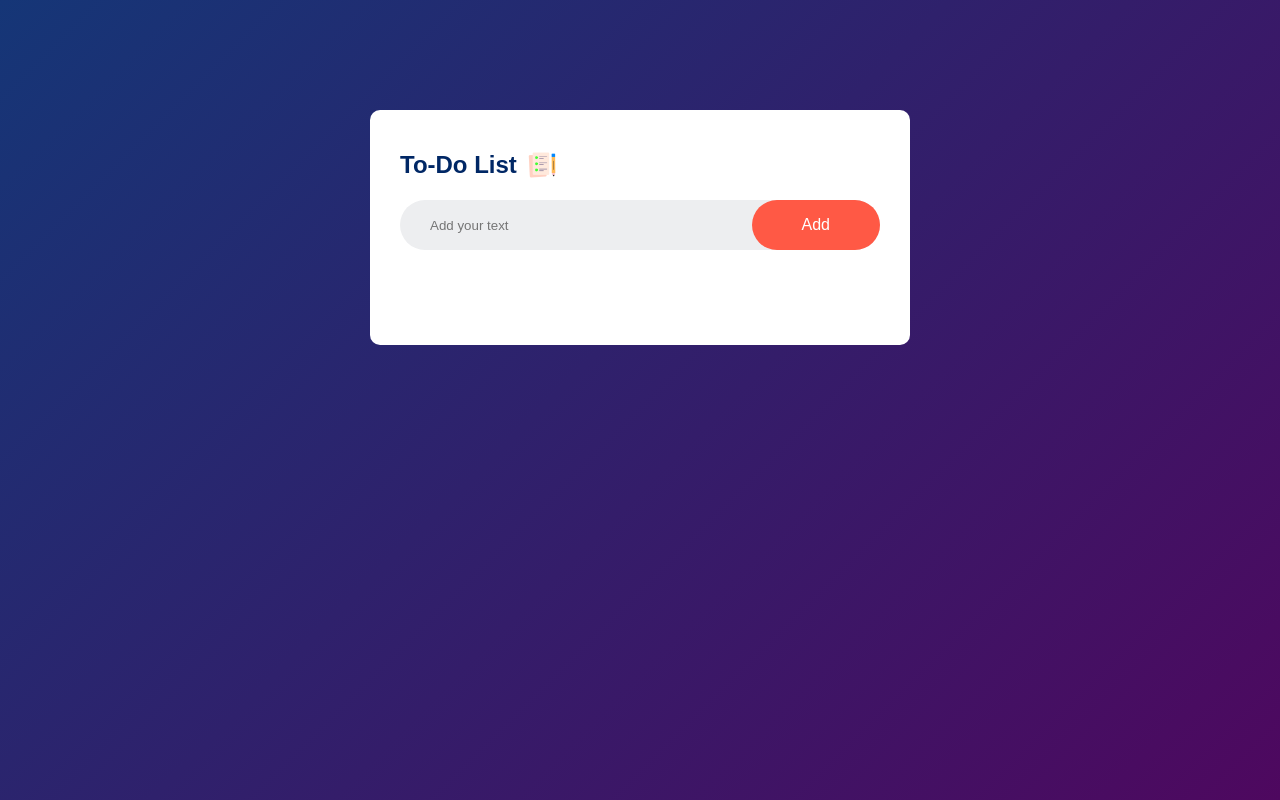
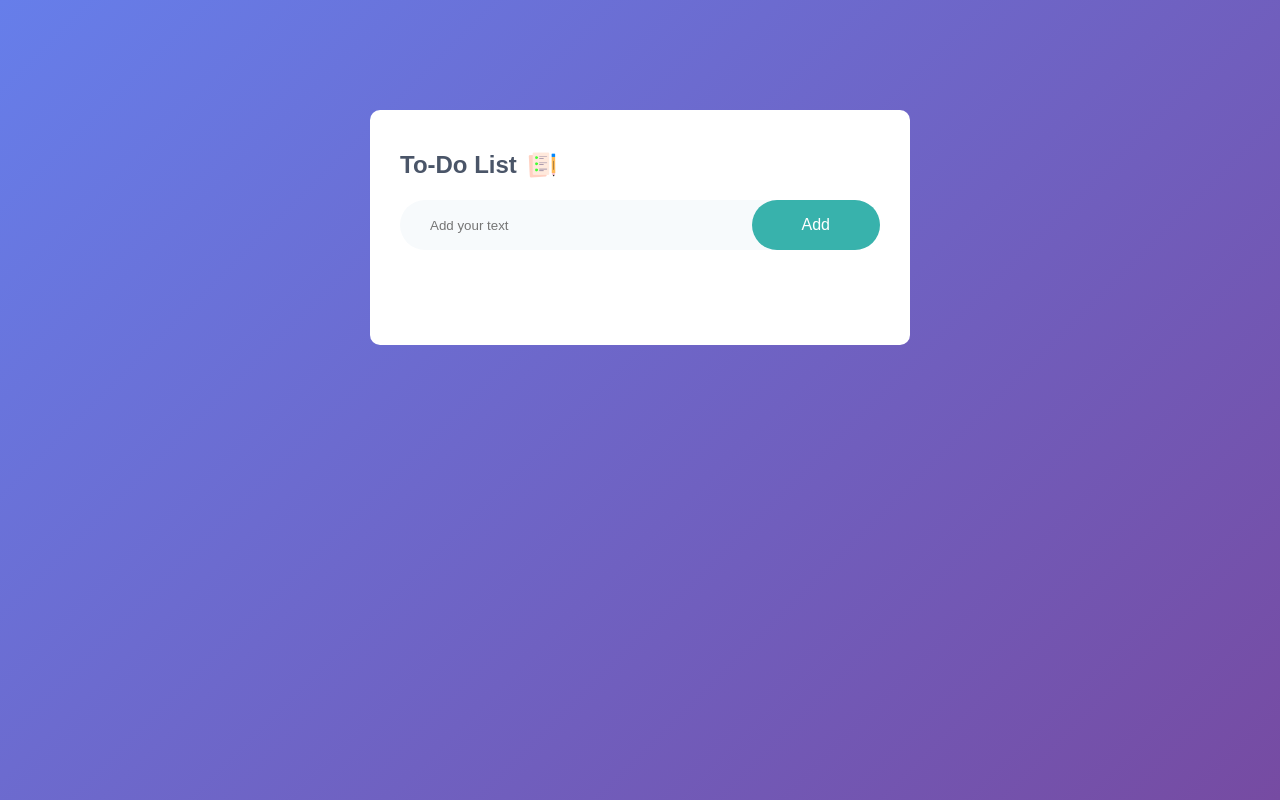
Before and after one commit to akashguthi/todo-list-app, a plain HTML site: page index.html in a window 1280 px wide. Drawn offline with Linux system fonts and the light colour scheme.

Commit message:
Updated color scheme to modern purple and teal

```diff
--- a/style.css
+++ b/style.css
@@ -7,7 +7,7 @@
 .container{
     width: 100%;
     min-height: 100vh;
-    background: linear-gradient(135deg,#153677,#4e085f);
+    background: linear-gradient(135deg,#667eea,#764ba2);
     padding: 10px;
 }
 .todo-app{
@@ -19,7 +19,7 @@
     border-radius: 10px;
 }
 .todo-app h2{
-    color: #002765;
+    color: #4a5568;
     display: flex;
     align-items: center;
     margin-bottom: 20px;
@@ -32,7 +32,7 @@
     display: flex;
     align-items: center;
     justify-content: space-between;
-    background: #edeef0;
+    background: #f7fafc;
     border-radius: 30px;
     padding-left: 20px;
     margin-bottom: 25px;
@@ -49,7 +49,7 @@
     border: none;
     outline: none;
     padding: 16px 50px;
-    background: #ff5945;
+    background: #38b2ac;
     color: #fff;
     font-size: 16px;
     cursor: pointer;
@@ -95,5 +95,5 @@ ul li span{
     border-radius: 50%;
 }
 ul li span:hover{
-    background-color: #edeef0;
+    background-color: #e2e8f0;
 }
```
